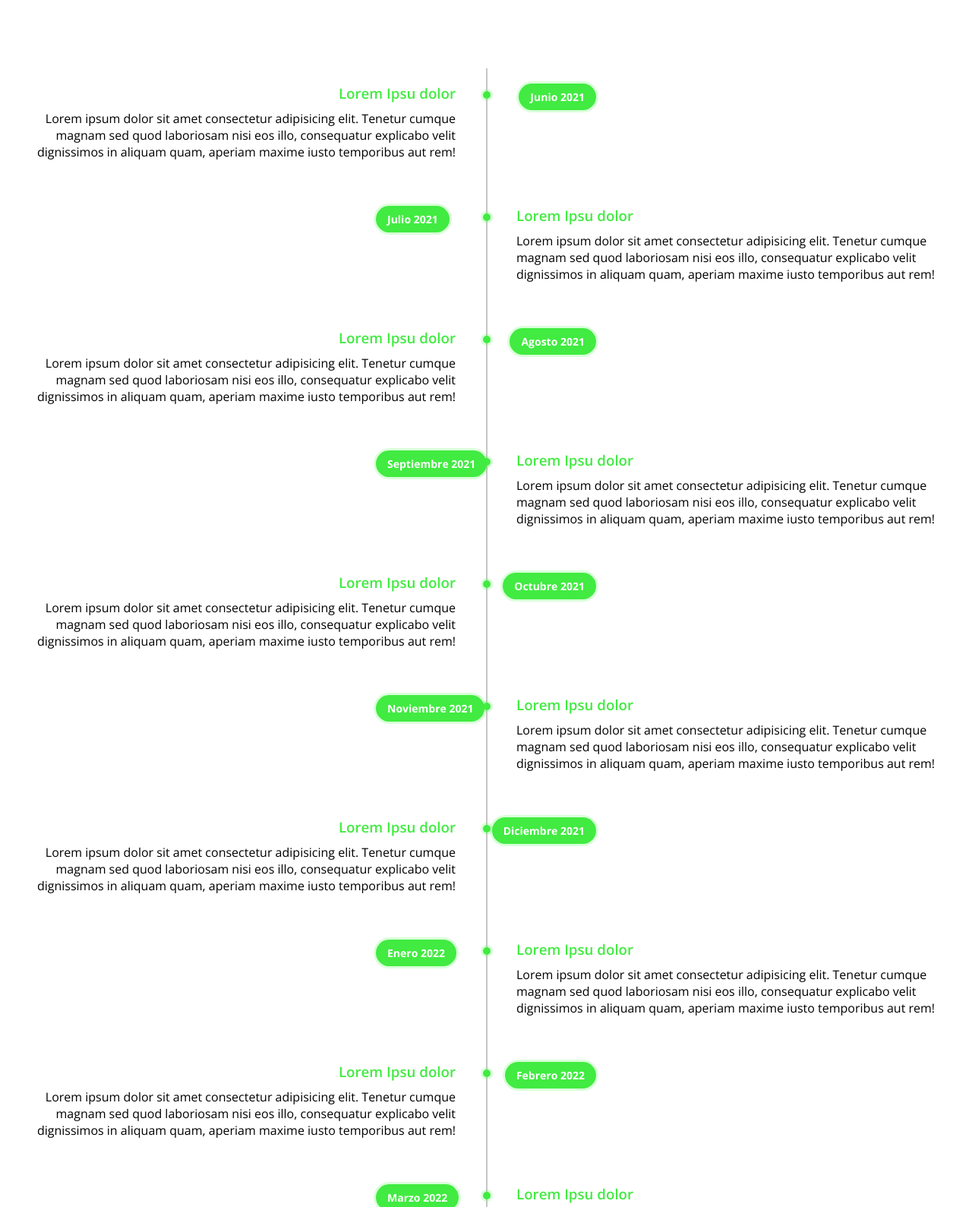
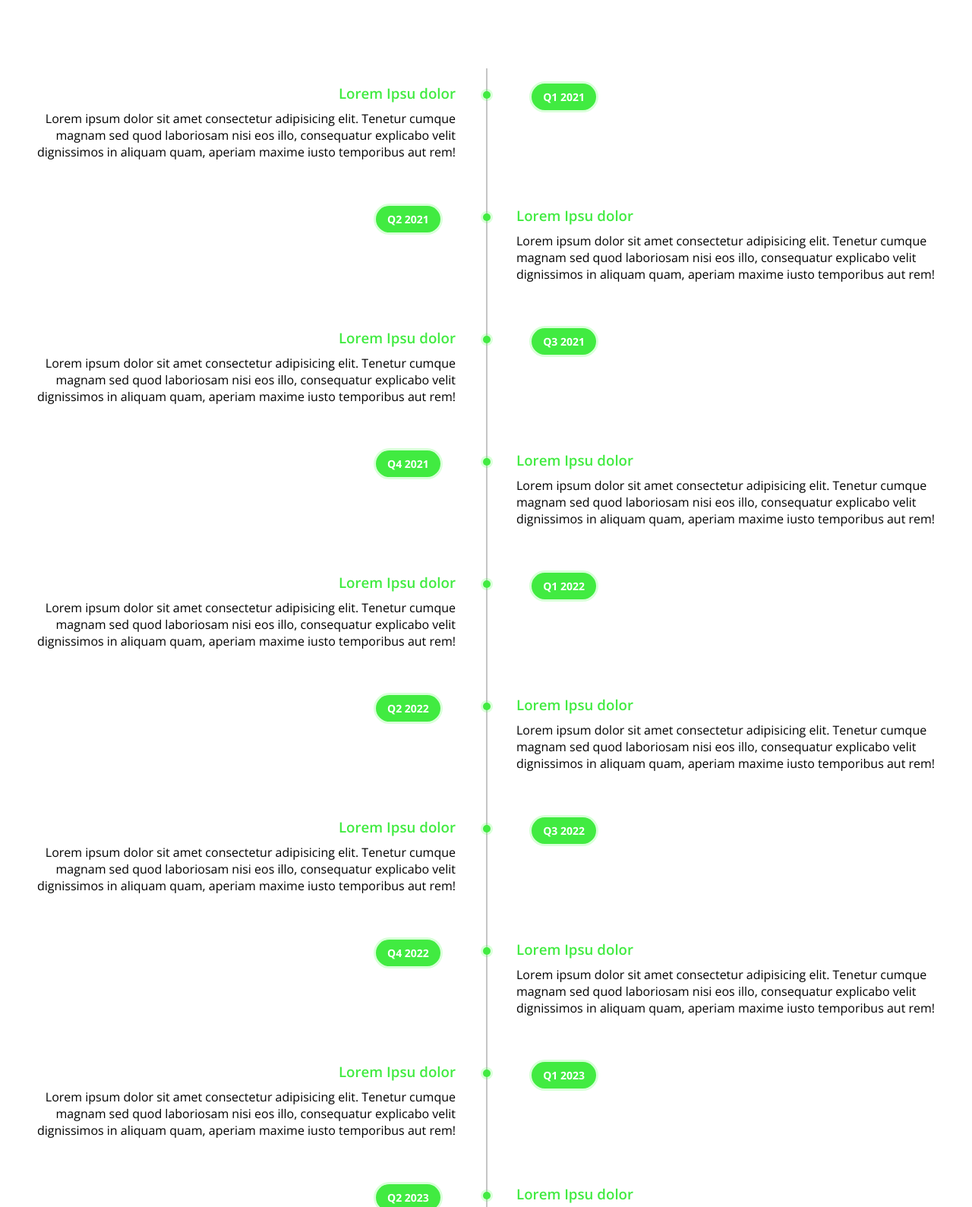
Before and after one commit to miguelmont/timeline-example, a plain HTML site: page index.html in a window 1280 px wide. Shown: the top 1589 px of the page at 76% size. Drawn offline with nearby package versions, Linux system fonts and the light colour scheme.

Commit message:
Update index.html

```diff
--- a/index.html
+++ b/index.html
@@ -19,7 +19,7 @@
                       </div>
 
                       <div class="time">
-                           <h4>Junio 2021</h4>
+                           <h4>Q1 2021</h4>
                       </div>
                  </li>
 
@@ -30,7 +30,7 @@
                       </div>
 
                       <div class="time">
-                           <h4>Julio 2021</h4>
+                           <h4>Q2 2021</h4>
                       </div>
                  </li>
 
@@ -41,7 +41,7 @@
                       </div>
 
                       <div class="time">
-                           <h4>Agosto 2021</h4>
+                           <h4>Q3 2021</h4>
                       </div>
                  </li>
 
@@ -52,7 +52,7 @@
                       </div>
 
                       <div class="time">
-                           <h4>Septiembre 2021</h4>
+                           <h4>Q4 2021</h4>
                       </div>
                  </li>
 
@@ -63,7 +63,7 @@
                       </div>
 
                       <div class="time">
-                           <h4>Octubre 2021</h4>
+                           <h4>Q1 2022</h4>
                       </div>
                  </li>
 
@@ -74,7 +74,7 @@
                       </div>
 
                       <div class="time">
-                           <h4>Noviembre 2021</h4>
+                           <h4>Q2 2022</h4>
                       </div>
                  </li>
 
@@ -85,7 +85,7 @@
                       </div>
 
                       <div class="time">
-                           <h4>Diciembre 2021</h4>
+                           <h4>Q3 2022</h4>
                       </div>
                  </li>
 
@@ -96,7 +96,7 @@
                       </div>
 
                       <div class="time">
-                           <h4>Enero 2022</h4>
+                           <h4>Q4 2022</h4>
                       </div>
                  </li>
 
@@ -107,7 +107,7 @@
                       </div>
 
                       <div class="time">
-                           <h4>Febrero 2022</h4>
+                           <h4>Q1 2023</h4>
                       </div>
                  </li>
 
@@ -118,7 +118,7 @@
                       </div>
 
                       <div class="time">
-                           <h4>Marzo 2022</h4>
+                           <h4>Q2 2023</h4>
                       </div>
                  </li>
 
```
